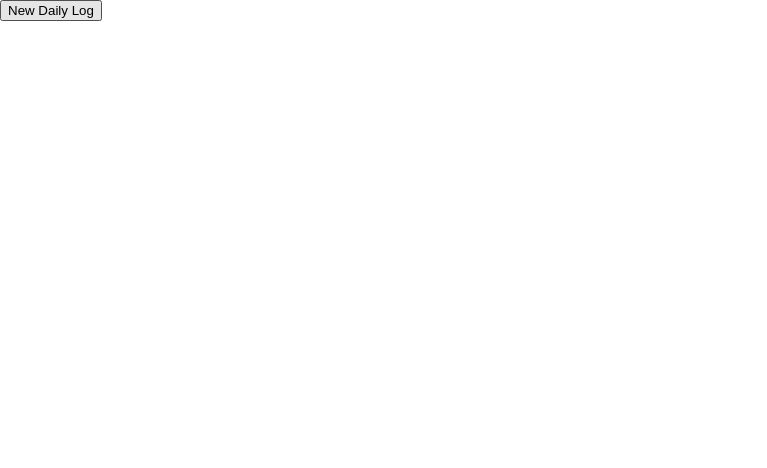
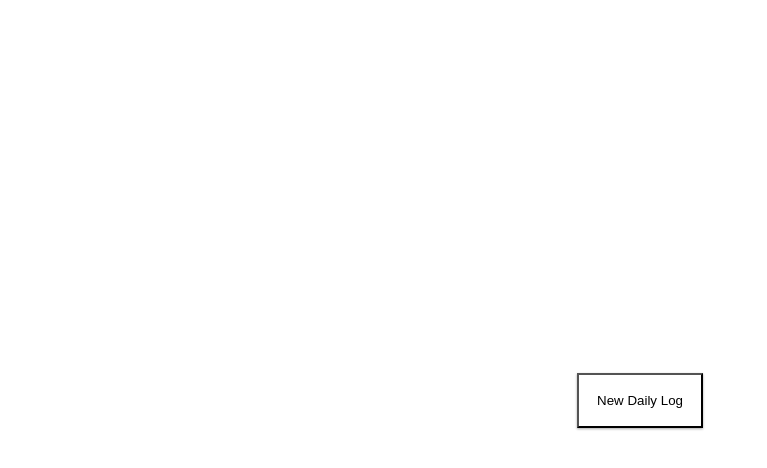
Before and after one commit to nathanielgreen/bulletbuddy, a Nuxt app: page /add-new in a window 1280 px wide. Shown: the top 468 px of the page, without its empty margins (0-767 px from the left). Built offline with nearby package versions, Linux system fonts and the light colour scheme.

Commit message:
BU-5: Added some basic styling for add new page and centered items

```diff
--- /dev/null
+++ b/assets/global.scss
@@ -0,0 +1,2 @@
+html {
+}
--- a/components/Input.vue
+++ b/components/Input.vue
@@ -1,12 +1,12 @@
 <template>
   <div class="input">
-    <form v-on:submit="addNote($event)">
-      <select class="input__select" v-model="selected">
+    <form class="input__form" v-on:submit="addNote($event)">
+      <select class="input__form-select" v-model="selected">
         <option value="checkbox" default>Task</option>
         <option value="note">Note</option>
       </select>
       <input
-        class="input__input"
+        class="input__form-input"
         v-model="value"
         type="text"
         placeholder="Type here..."
@@ -40,12 +40,18 @@ export default {
 
 <style lang="scss">
 .input {
-  &__input {
-    font-size:18px;
-    padding:10px 10px 10px 5px;
-    display:block;
-    width:300px;
-    border:none;
+
+  &__form {
+  display: flex;
+  flex-direction: row;
+
+    &-input {
+      font-size:18px;
+      padding:10px 10px 10px 5px;
+      display:block;
+      width:300px;
+      border:none;
+    }
   }
 }
 </style>
--- a/components/List.vue
+++ b/components/List.vue
@@ -1,7 +1,17 @@
 <template>
   <div class="list">
     <ul class="list__list" v-for="item in items" :key="item">
-      {{  items }}
+      <li v-if="item.type !== 'checkbox'">{{ item.value }}</li>
+      <input
+        v-if="item.type === 'checkbox'"
+        type="checkbox"
+        value="item.value"
+      />
+      <label
+        v-if="item.type === 'checkbox'"
+        for="checkbox"
+        value="item.value"
+      >{{ item.value }}</label>
     </ul>
   </div>
 </template>
--- a/layouts/default.vue
+++ b/layouts/default.vue
@@ -1,7 +1,5 @@
 <template>
-  <div>
-    <nuxt/>
-  </div>
+  <nuxt/>
 </template>
 
 <style>
@@ -15,39 +13,20 @@ html
   -moz-osx-font-smoothing: grayscale;
   -webkit-font-smoothing: antialiased;
   box-sizing: border-box;
+  height: 100%;
 }
 *, *:before, *:after
 {
   box-sizing: border-box;
   margin: 0;
 }
-.button--green
-{
-  display: inline-block;
-  border-radius: 4px;
-  border: 1px solid #3b8070;
-  color: #3b8070;
-  text-decoration: none;
-  padding: 10px 30px;
+body {
+  height: 100%;
 }
-.button--green:hover
-{
-  color: #fff;
-  background-color: #3b8070;
+#__nuxt {
+  height: 100%;
 }
-.button--grey
-{
-  display: inline-block;
-  border-radius: 4px;
-  border: 1px solid #35495e;
-  color: #35495e;
-  text-decoration: none;
-  padding: 10px 30px;
-  margin-left: 15px;
-}
-.button--grey:hover
-{
-  color: #fff;
-  background-color: #35495e;
+#__layout {
+  height: 100%;
 }
 </style>
--- a/pages/add-new.vue
+++ b/pages/add-new.vue
@@ -29,4 +29,17 @@ export default {
 </script>
 
 <style lang="scss">
+.add-new {
+  display: flex;
+  align-items: center;
+  justify-content: center;
+  height: 100%;
+
+  &__button {
+    background: none;
+    padding: 18px;
+    box-shadow: 0 1px 3px rgba(0,0,0,0.12), 0 1px 2px rgba(0,0,0,0.24);
+    transition: all 0.3s cubic-bezier(.25,.8,.25,1);
+  }
+}
 </style>
--- a/pages/pages/_id.vue
+++ b/pages/pages/_id.vue
@@ -1,7 +1,7 @@
 <template>
   <div class="page">
-    <List></List>
-    <Input />
+    <List class="page__list"></List>
+    <Input class="page__input"/>
   </div>
 </template>
 
@@ -37,4 +37,18 @@ export default {
 </script>
 
 <style lang="scss">
+.page {
+  height: 100%;
+  display: flex;
+  flex-direction: column;
+  align-items: center;
+  justify-content: center;
+  width: 100%;
+
+  &__list {
+  }
+  &__input {
+    width: 20vw;
+  }
+}
 </style>
```
